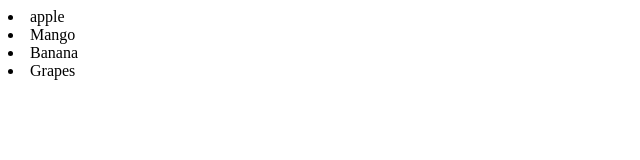
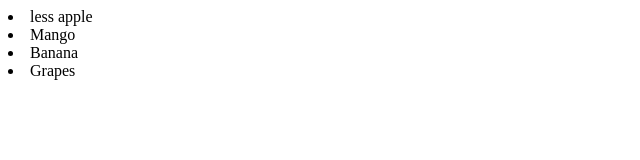
Before and after one commit to aekanshkansal1/test-26aug, a plain HTML site: page index.html in a window 1280 px wide. Shown: the full height of the page, 0-640 px from the left. Drawn offline with Linux system fonts and the light colour scheme.

```diff
--- a/index.html
+++ b/index.html
@@ -1,6 +1,6 @@
 <html>
 <body>
-<li>apple</li>
+<li>less apple</li>
 <li>Mango</li>
 <li>Banana</li>
 <li>Grapes</li>
```
